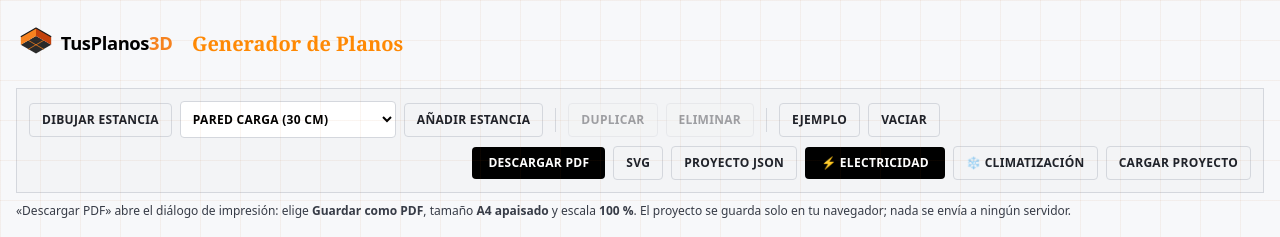
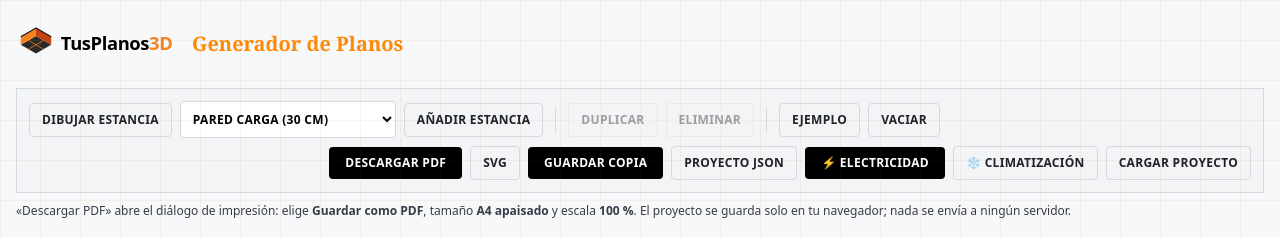
Before and after one commit to montyxace-sys/pnanos3d, a Next.js app: page / in a window 1280 px wide. Shown: the top 237 px of the page. Built offline with nearby package versions, Linux system fonts and the light colour scheme; no server answers.

Commit message:
feat: add guardar copia button for backup JSON

```diff
--- a/src/components/plano/PlanEditor.tsx
+++ b/src/components/plano/PlanEditor.tsx
@@ -561,6 +561,9 @@ export default function PlanEditor() {
           <button type="button" onClick={exportSvg} className={btn}>
             SVG
           </button>
+          <button type="button" onClick={exportJson} className={btnPrimary}>
+            Guardar copia
+          </button>
           <button type="button" onClick={exportJson} className={btn}>
             Proyecto JSON
           </button>
```
